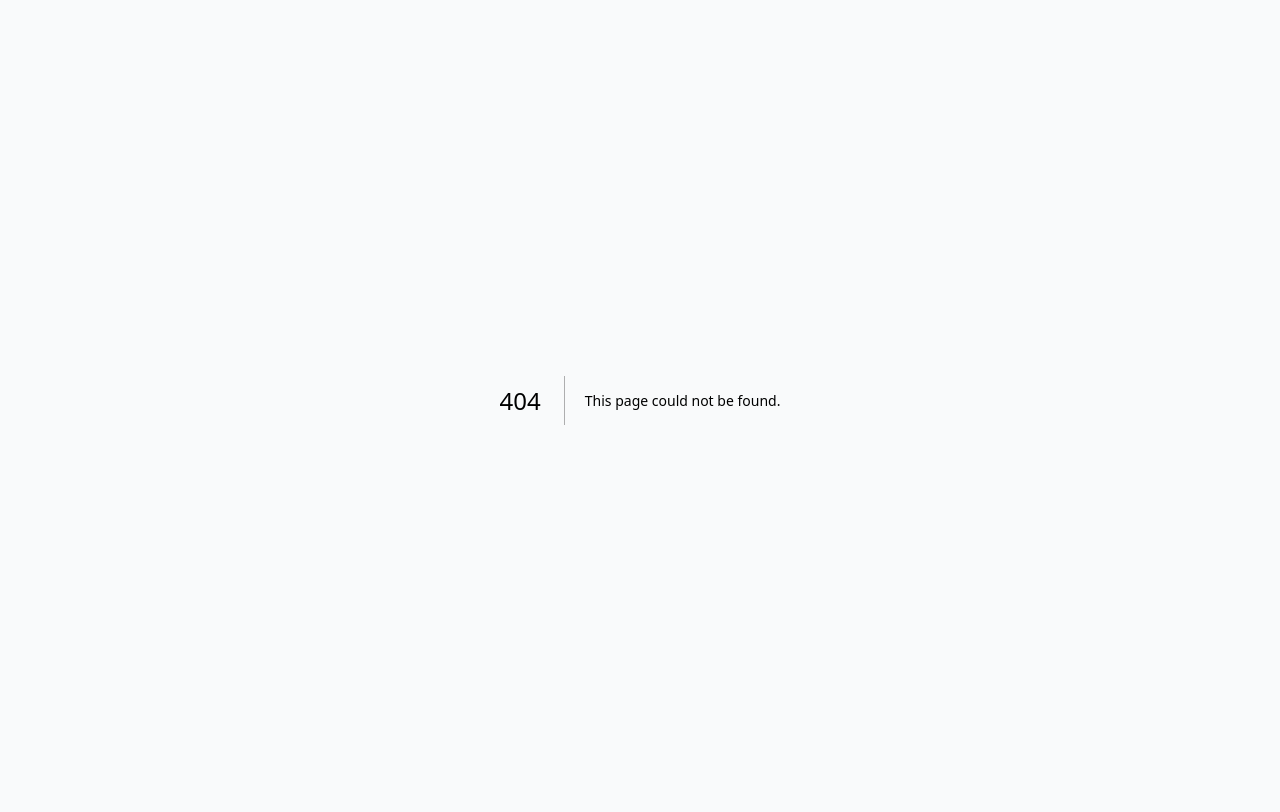
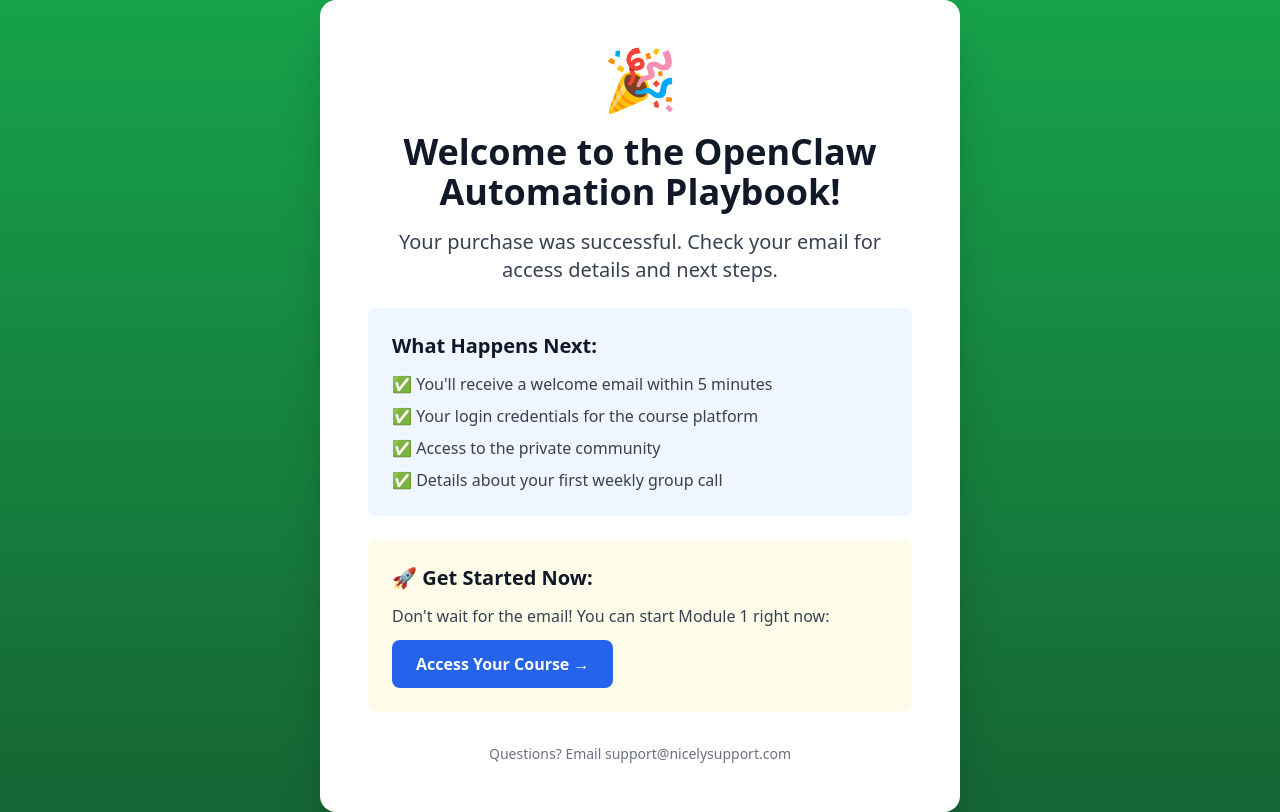
Before and after one commit to pacinobot2026/openclaw-playbook-sales, a Next.js app: page /thank-you in a window 1280 px wide. Before the commit this address had no page. Built offline with nearby package versions, Linux system fonts and the light colour scheme.

Commit message:
Add Stripe checkout links and thank-you page

```diff
--- a/app/page.tsx
+++ b/app/page.tsx
@@ -17,7 +17,7 @@
             The only step-by-step system that transforms complete beginners into AI automation experts in 30 days — and gives you 20+ hours back every single week.
           </p>
           <a
-            href="#order"
+            href="https://checkout.stripe.com/c/pay/cs_live_a1wnUy4DNLhNoQHRt3OmRR9AMRixENWKbgsRQNa2crgnAdbWjaSwsKFGOx"
             className="inline-block bg-yellow-400 text-blue-900 px-8 py-4 rounded-lg text-xl font-bold hover:bg-yellow-300 transition-colors shadow-lg"
           >
             Get The Playbook Now — $497
@@ -255,7 +255,7 @@
             <p>4️⃣ Start Module 1 today</p>
           </div>
           <a
-            href="https://buy.stripe.com/test_PLACEHOLDER"
+            href="https://checkout.stripe.com/c/pay/cs_live_a1wnUy4DNLhNoQHRt3OmRR9AMRixENWKbgsRQNa2crgnAdbWjaSwsKFGOx"
             className="inline-block bg-yellow-400 text-blue-900 px-10 py-5 rounded-lg text-2xl font-bold hover:bg-yellow-300 transition-colors shadow-xl"
           >
             Yes! Give Me The Playbook — $497
--- /dev/null
+++ b/app/thank-you/page.tsx
@@ -0,0 +1,44 @@
+export default function ThankYou() {
+  return (
+    <div className="min-h-screen bg-gradient-to-b from-green-600 to-green-800 text-white flex items-center justify-center">
+      <div className="container mx-auto px-4 max-w-2xl text-center">
+        <div className="bg-white text-gray-900 p-12 rounded-2xl shadow-2xl">
+          <div className="text-6xl mb-6">🎉</div>
+          <h1 className="text-4xl font-bold mb-4">
+            Welcome to the OpenClaw Automation Playbook!
+          </h1>
+          <p className="text-xl mb-6 text-gray-700">
+            Your purchase was successful. Check your email for access details and next steps.
+          </p>
+
+          <div className="bg-blue-50 p-6 rounded-lg mb-6 text-left">
+            <h2 className="font-bold text-xl mb-3">What Happens Next:</h2>
+            <ul className="space-y-2 text-gray-700">
+              <li>✅ You'll receive a welcome email within 5 minutes</li>
+              <li>✅ Your login credentials for the course platform</li>
+              <li>✅ Access to the private community</li>
+              <li>✅ Details about your first weekly group call</li>
+            </ul>
+          </div>
+
+          <div className="bg-yellow-50 p-6 rounded-lg text-left">
+            <h2 className="font-bold text-xl mb-3">🚀 Get Started Now:</h2>
+            <p className="text-gray-700 mb-3">
+              Don't wait for the email! You can start Module 1 right now:
+            </p>
+            <a
+              href="https://app.coursesprout.com/login"
+              className="inline-block bg-blue-600 text-white px-6 py-3 rounded-lg font-bold hover:bg-blue-700 transition-colors"
+            >
+              Access Your Course →
+            </a>
+          </div>
+
+          <p className="mt-8 text-sm text-gray-500">
+            Questions? Email support@nicelysupport.com
+          </p>
+        </div>
+      </div>
+    </div>
+  );
+}
```
Also changed, not shown: vsl-script-audio-only.txt (added), 2 other files (tests, documents, lock files or other folders).
